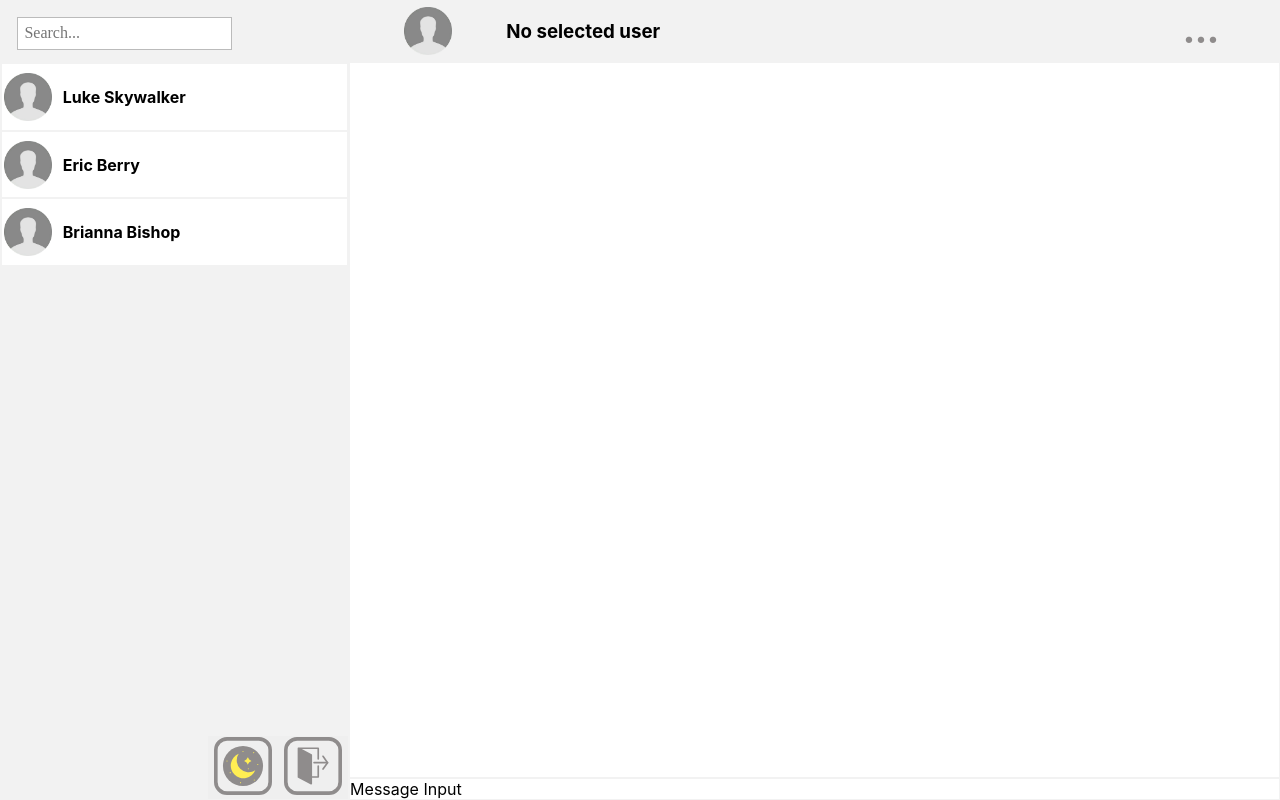
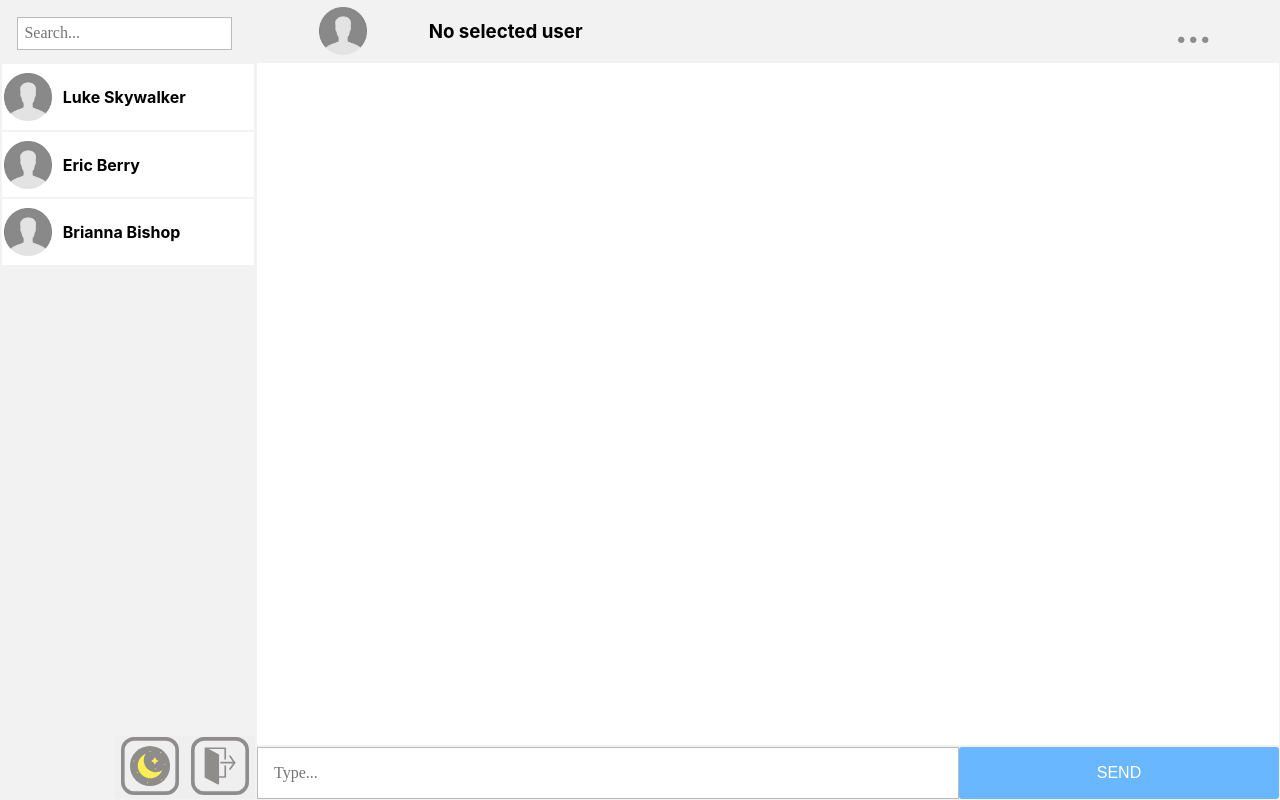
Before and after one commit to aysegulHalamoglu/chat-app, a React (Create React App) app in the folder my-chat-app/: page /#/chat in a window 1280 px wide. Both pictures are taken after typing "Sample", "Sample", "Sample" into the empty fields and a click on the button "LOGIN". Built offline with nearby package versions, Linux system fonts and the light colour scheme.

Commit message:
[ADD] MessageInput added with its functionality

```diff
--- a/my-chat-app/package.json
+++ b/my-chat-app/package.json
@@ -10,6 +10,7 @@
     "react-dom": "^17.0.2",
     "react-router-dom": "^5.3.0",
     "react-scripts": "4.0.3",
+    "uuid": "^8.3.2",
     "web-vitals": "^1.1.2"
   },
   "scripts": {
--- a/my-chat-app/src/App.css
+++ b/my-chat-app/src/App.css
@@ -41,6 +41,7 @@ body {
   background-color: var(--input);
   border-color: transparent;
   border-radius: 0.2rem;
+  text-transform: uppercase;
 }
 .CustomButton {
   font-size: 1rem;
--- a/my-chat-app/src/App.js
+++ b/my-chat-app/src/App.js
@@ -1,6 +1,7 @@
 import { useState, useEffect } from "react";
 import { LoginContext } from "./context/LoginContext";
 import "./App.css";
+import { v4 as uuidv4 } from "uuid";
 import Routes from "./routes";
 
 import mockFriends from "./mock-friends.json";
@@ -14,6 +15,19 @@ function App() {
     setSelectedUser(friend);
   };
 
+  const sendNewMessage = (messageText) => {
+    setSelectedUser({
+      ...selectedUser,
+      messages: [
+        ...selectedUser.messages,
+        {
+          id: uuidv4(),
+          text: messageText,
+          sender: user.id,
+        },
+      ],
+    });
+  };
   const login = (username, firstName, lastName) => {
     const user = { username, firstName, lastName };
     setUser({ user });
@@ -41,6 +55,7 @@ function App() {
           friendList: mockFriends.friends,
           selectUser,
           selectedUser,
+          sendNewMessage,
         }}
       >
         <Routes />
--- a/my-chat-app/src/components/CustomInput.js
+++ b/my-chat-app/src/components/CustomInput.js
@@ -1,13 +1,14 @@
 import React from "react";
 
 const CustomInput = (props) => {
-  const { placeholder, onChange, className } = props;
+  const { placeholder, onChange, className, value } = props;
   return (
     <input
       className={className}
       type="text"
       placeholder={placeholder}
       onChange={onChange}
+      value={value}
     />
   );
 };
--- a/my-chat-app/src/context/LoginContext.js
+++ b/my-chat-app/src/context/LoginContext.js
@@ -5,4 +5,5 @@ export const LoginContext = React.createContext({
   friendList: [],
   login: () => {},
   logout: () => {},
+  sendNewMessage: () => {},
 });
--- a/my-chat-app/src/pages/Chat/Chat.css
+++ b/my-chat-app/src/pages/Chat/Chat.css
@@ -27,7 +27,7 @@
 }
 
 .left-side {
-  flex: 1.5;
+  flex: 1;
 }
 
 /* -Search Input- *****************************/
@@ -83,6 +83,24 @@
   flex: 1;
 }
 
+/* -Settings- *****************************/
+
+.settings {
+  display: flex;
+  justify-content: end;
+  flex-direction: row;
+  background-color: var(--secondary);
+}
+.buttonSm {
+  border: none;
+  transition: 0.5s;
+}
+.buttonSm:hover,
+.buttonSm:focus {
+  box-shadow: 0 0.9em 0.7em -0.4em var(--primary);
+  transform: translateY(-1em);
+}
+
 /* -User Header- *****************************/
 
 .userHeader {
@@ -133,20 +151,20 @@
   text-align: justify;
 }
 
-/* -Settings- *****************************/
+/* -Message Input- *****************************/
 
-.settings {
+.messageInputContainer {
   display: flex;
-  justify-content: end;
-  flex-direction: row;
   background-color: var(--secondary);
 }
-.buttonSm {
-  border: none;
-  transition: 0.5s;
+.messageInput {
+  flex: 1;
+  padding-left: 1rem;
+  padding: 1rem;
+  border: 1px solid var(--inputcolor);
+  font-family: "Poppins";
+  font-size: 1rem;
 }
-.buttonSm:hover,
-.buttonSm:focus {
-  box-shadow: 0 0.9em 0.7em -0.4em var(--primary);
-  transform: translateY(-1em);
+.messageInput:focus {
+  outline: none;
 }
--- a/my-chat-app/src/pages/Chat/components/RightSide/MessageInput.js
+++ b/my-chat-app/src/pages/Chat/components/RightSide/MessageInput.js
@@ -1,5 +1,30 @@
-import React from "react";
+import React, { useContext, useState } from "react";
+import CustomButton from "../../../../components/CustomButton";
+import CustomInput from "../../../../components/CustomInput";
+import { LoginContext } from "../../../../context/LoginContext";
+import "../../Chat.css";
 
 export default function MessageInput() {
-  return <div className="messageInput">Message Input</div>;
+  const { sendNewMessage } = useContext(LoginContext);
+  const [message, setMessage] = useState("");
+  return (
+    <div className="messageInputContainer">
+      <CustomInput
+        value={message}
+        className="messageInput"
+        placeholder="Type..."
+        onChange={(e) => {
+          setMessage(e.target.value);
+        }}
+      />
+      <CustomButton
+        className="messageButton"
+        text="SEND"
+        onClick={() => {
+          sendNewMessage(message);
+          setMessage("");
+        }}
+      />
+    </div>
+  );
 }
```
